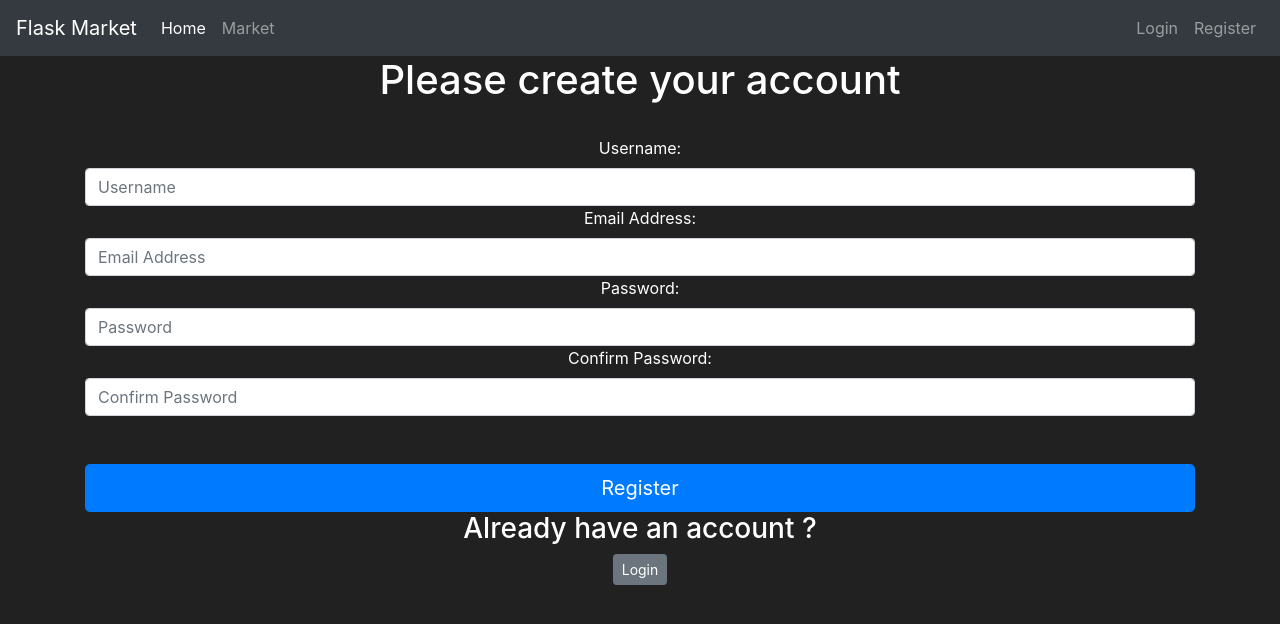
After one commit to Brendan-bx/eCommerce_Flask, a Flask app: page /register in a window 1280 px wide. The commit adds this page. Shown: the top 624 px of the page. Run offline with Flask 3, Linux system fonts and the light colour scheme.

Commit message:
Inscription et Connexion features

```diff
--- a/projet/market.py
+++ b/projet/market.py
@@ -1,36 +1,5 @@
-from flask import Flask, render_template
-from flask_sqlalchemy import SQLAlchemy
-
-
-app = Flask(__name__)
-app.config['SQLALCHEMY_DATABASE_URI'] ='sqlite:///market.db'
-db=SQLAlchemy(app)
-
-
-
-class Item(db.Model):
-    id = db.Column(db.Integer(),primary_key = True)
-    name=db.Column(db.String(length=50),nullable=False, unique=True)
-    barcode=db.Column(db.String(length=12),nullable=False, unique=True)
-    price=db.Column(db.Integer(), nullable=False)
-    description=db.Column(db.String(length=1024),nullable=False, unique=True)
-
-
-@app.route("/")
-
-@app.route("/home")
-def home_page():
-    return render_template('home.html')
-
-@app.route("/market")
-def market_page():
-    return render_template('market.html', item_name = [{'id' :1, 'name':'Mobile', 'barcode':'12345679012', 'price':'500'},
-                                                     {'id' :2, 'name':'Laptop', 'barcode':'12345679013', 'price':'1000'},
-                                                     {'id' :3, 'name':'Earphone', 'barcode':'12345679014', 'price':'200'}])
-
+from market import app
 
 
 if __name__ == '__main__':
-     with app.app_context():
-        db.create_all()
      app.run(debug=True)
--- /dev/null
+++ b/projet/market/forms.py
@@ -0,0 +1,27 @@
+from flask_wtf import FlaskForm
+from wtforms import StringField, PasswordField, SubmitField
+from wtforms.validators import Length, Email, EqualTo, DataRequired, ValidationError
+from market.model import User
+
+class RegisterForm(FlaskForm):
+
+  def validate_username(self, username_to_check):
+    user = User.query.filter_by(username=username_to_check.data).first()
+    if user:
+      raise ValidationError("Username already exists. Please try a different username.")
+
+  def validate_email(self, email_to_check):
+    email = User.query.filter_by(email_address=email_to_check.data).first()
+    if email:
+      raise ValidationError("Email address already registered in the site.")
+
+  username = StringField(label="Username: ", validators=[Length(min=5,max=30), DataRequired()])
+  email = StringField(label="Email Address: ", validators=[Email(), DataRequired()])
+  password1 = PasswordField(label= "Password: ", validators=[Length(min=5), DataRequired()])
+  password2 = PasswordField(label="Confirm Password: ", validators=[EqualTo('password1'), DataRequired()])
+  submit = SubmitField(label= "Register")
+
+class LoginForm(FlaskForm):
+    username = StringField(label="Username: ", validators=[DataRequired()])
+    password = PasswordField(label= "Password: ", validators=[DataRequired()])
+    submit = SubmitField(label="Login")
--- /dev/null
+++ b/projet/market/routes.py
@@ -0,0 +1,44 @@
+from market import app
+from flask import render_template, redirect, url_for, get_flashed_messages, flash
+from market.model import Item, User
+from market.forms import RegisterForm, LoginForm
+from market import db
+from flask_login import login_user
+
+@app.route("/")
+
+@app.route("/home")
+def home_page():
+    return render_template('home.html')
+
+@app.route("/market")
+def market_page():
+    return render_template('market.html', item_name=Item.query.all())
+
+@app.route("/register", methods=['GET','POST'])
+def register_page():
+    form=RegisterForm()
+    if form.validate_on_submit():
+        user_to_create = User(username=form.username.data,
+                              email_address = form.email.data,
+                              password = form.password1.data)
+        db.session.add(user_to_create)
+        db.session.commit()
+        return redirect(url_for('market_page'))
+    if form.errors != {}:
+        for err_msg in form.errors.values():
+            flash(f'There is an error while creating this user. The error is {err_msg}', category='danger')
+    return render_template('register.html', form=form)
+
+@app.route("/login", methods=['GET','POST'])
+def login_page():
+    form = LoginForm()
+    if form.validate_on_submit():
+        attempted_user = User.query.filter_by(username=form.username.data).first()
+        if attempted_user and attempted_user.check_password_correction(attempted_password=form.password.data):
+            login_user(attempted_user)
+            flash(f"Welcome {attempted_user.username}. You have successfully logged in", category="success")
+            return redirect(url_for('market_page'))
+        else:
+            flash("Username and Password not matched. Please try again", category="danger")
+    return render_template('login.html', form=form)
--- a/projet/templates/base.html
+++ b/projet/market/templates/base.html
@@ -28,16 +28,46 @@
           <a class="nav-link" href="{{ url_for('market_page') }}">Market</a>
         </li>
       </ul>
+        {% if current_user.is_authenticated %}
         <ul class="navbar-nav">
           <li class="nav-item">
-          <a class="nav-link" href="#">Login</a>
+            <a class="nav-link" style="color: green; font-weight: bold;"><i></i>Budget : {{ current_user.budget }}€</a>
           </li>
           <li class="nav-item">
-          <a class="nav-link" href="#">Register</a>
+            <a class="nav-link">Welcome {{ current_user.username }}</a>
+          </li>
+          <li class="nav-item">
+            <a class="nav-link" href="#">Logout</a>
           </li>
         </ul>
+        {% else %}
+        <ul class="navbar-nav">
+          <li class="nav-item">
+            <a class="nav-link" href="{{ url_for('login_page') }}">Login</a>
+          </li>
+          <li class="nav-item">
+            <a class="nav-link" href="{{ url_for('register_page') }}">Register</a>
+          </li>
+        </ul>
+        {% endif %}
+
     </div>
   </nav>
+
+  {% with messages=get_flashed_messages(with_categories=true) %}
+    {% if messages %}
+      {% for category,message in messages %}
+        <div class="alert alert-{{ category }}">
+          <button type="button" class="m1-2 mb-1 close" data-dismiss="alert" aria-label="close">
+            <span aria-label="true">&times;
+            </span>
+
+          </button>
+        {{ message }}
+        </div>
+      {% endfor %}
+    {% endif %}
+  {% endwith %}
 
   {% block content %}
   {% endblock %}
--- /dev/null
+++ b/projet/market/templates/register.html
@@ -0,0 +1,38 @@
+{% extends 'base.html' %}
+
+{% block title %}
+Register
+{% endblock %}
+
+{% block content %}
+<body class="text-center">
+    <div class="container">
+    <h1>Please create your account</h1>
+    <br>
+    <form method="post", class="form-register", style="color: white;">
+      {{ form.hidden_tag() }}
+      {{ form.username.label() }}
+      {{ form.username(class="form-control", placeholder="Username") }}
+      {{ form.email.label() }}
+      {{ form.email(class="form-control",placeholder="Email Address") }}
+      {{ form.password1.label() }}
+      {{ form.password1(class="form-control",placeholder="Password") }}
+      {{ form.password2.label() }}
+      {{ form.password2(class="form-control",placeholder="Confirm Password") }}
+      <br><br>
+      {{ form.submit(class="btn btn-lg btn-block btn-primary") }}
+
+      <div>
+        <h3>
+          Already have an account ?
+        </h3>
+        <a class="btn btn-sm btn-secondary" href="{{ url_for('login_page') }}">
+          Login
+        </a>
+      </div>
+    </form>
+  </div>
+</body>
+
+
+{% endblock %}
```
Also changed, not shown: projet/market/__init__.py (added, +12 -0 lines), projet/market/model.py (added, +37 -0 lines), projet/market/templates/login.html (added, +35 -0 lines), projet/instance/market.db (added), projet/market.db (deleted), projet/market/templates/home.html (renamed from projet/templates/home.html), projet/market/templates/market.html (renamed from projet/templates/market.html), projet/templates/instance/market.db (deleted), 1 other file. Lines whose indentation alone changed are shown as unchanged.
